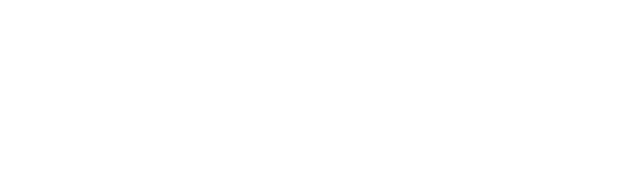
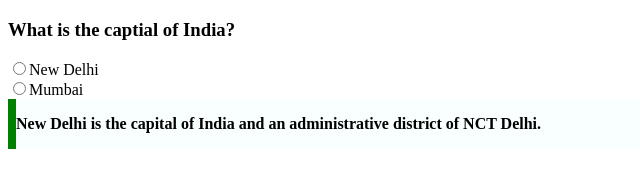
Before and after one commit to acciojob/trivia-tejasvairal1234, a website: page main.html in a window 1280 px wide. Shown: the whole page, without its empty margins (0-640 px from the left). Drawn offline with Linux system fonts and the light colour scheme.

Commit message:
created a submission

```diff
--- a/main.html
+++ b/main.html
@@ -7,6 +7,11 @@
 </head>
 
 <body>
+	<h3>What is the captial of India?</h3>
+	<input type = "radio">New Delhi
+	<br>
+	<input type = "radio">Mumbai
+	<div>New Delhi is the capital of India and an administrative district of NCT Delhi.</div>
 	<!-- the entire body must be written by student -->
     <script type="text/javascript" src="./script.js">
 </script>
--- a/styles.css
+++ b/styles.css
@@ -1,2 +1,14 @@
 
 /* Your CSS Code here. */
+div
+{
+	display: flex;
+	align-items: center;
+	height: 50px;
+	max-width 600px;
+	margin: 10px
+	padding: 20px;
+	border-left: 8px solid green;
+	background-color: #f8fffe;
+	font-weight: bold;
+}
```
